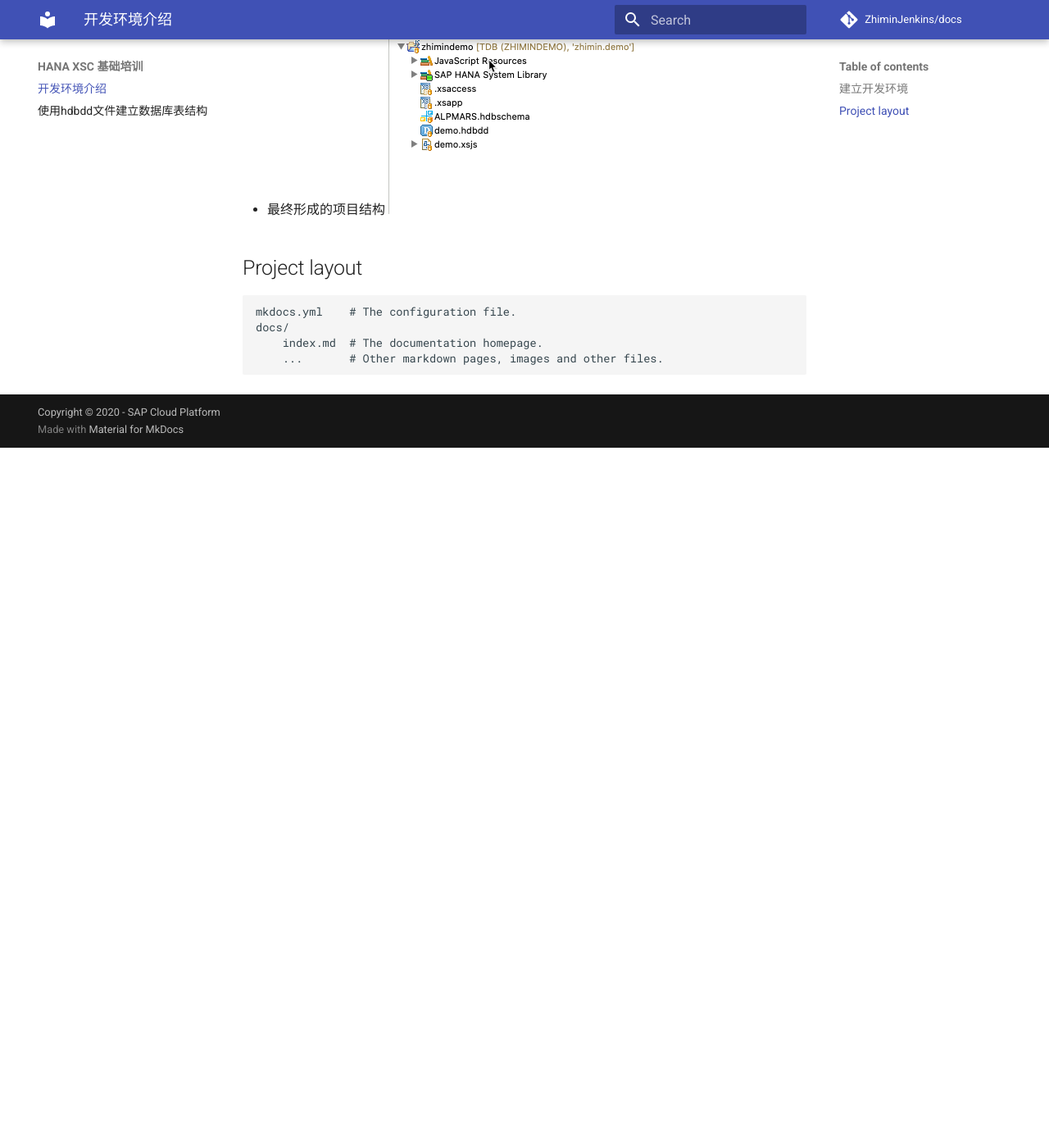
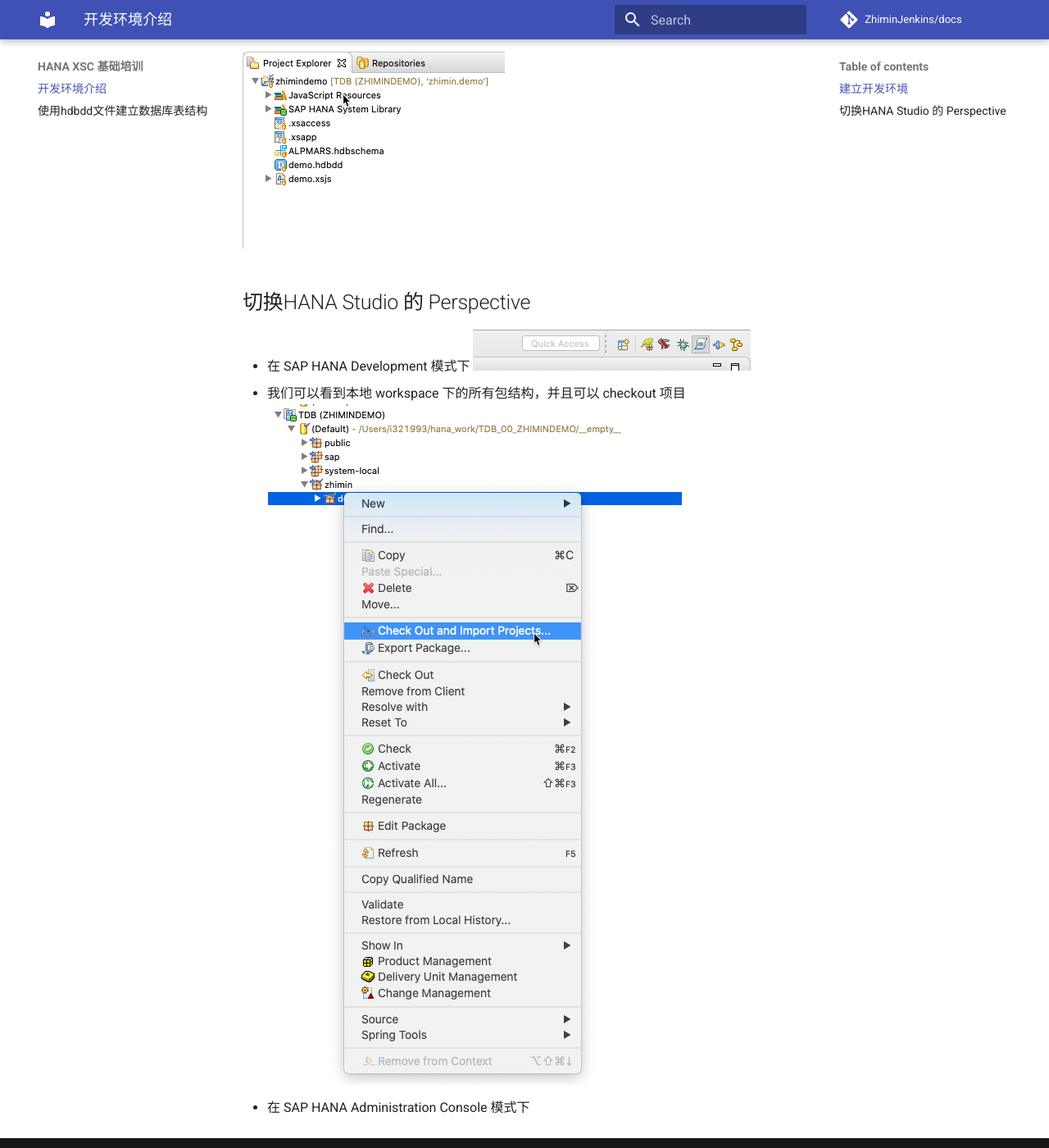
Before and after one commit to shaozhm/alpmars-training, an MkDocs documentation site: the page built from docs/index.md, in a window 1280 px wide and 1400 px high, scrolled down 3003 px. Shown: the whole window at 82% size. Built offline with MkDocs 1.6.1 and Material for MkDocs 9.7.7, drawn with Linux system fonts in a browser that asks for light colours; old or Windows-style settings are respelled for this version of MkDocs; before the commit the page ends 3549 px from its top, so only the background shows below that.

Commit message:
zhimin update

```diff
--- a/docs/index.md
+++ b/docs/index.md
@@ -16,10 +16,12 @@
 ![Create XS Project Dialog Snapshot 2](./images/create-project-4.png)
 ![Create Objects](./images/create-new-xs-project-5.png)
 * 最终形成的项目结构
+
 ![Project Structure](./images/project-structure.png)
-## Project layout
 
-    mkdocs.yml    # The configuration file.
-    docs/
-        index.md  # The documentation homepage.
-        ...       # Other markdown pages, images and other files.
+## 切换HANA Studio 的 Perspective
+* 在 SAP HANA Development 模式下
+  ![Development Prespective](./images/development-prespective-top-right.png)
+  - 我们可以看到本地 workspace 下的所有包结构，并且可以 checkout 项目
+  ![Development Prespective](./images/development-prespective.png)
+* 在 SAP HANA Administration Console 模式下
```
Also changed, not shown: docs/images/development-prespective-top-right.png (added), docs/images/development-prespective.png (added).
